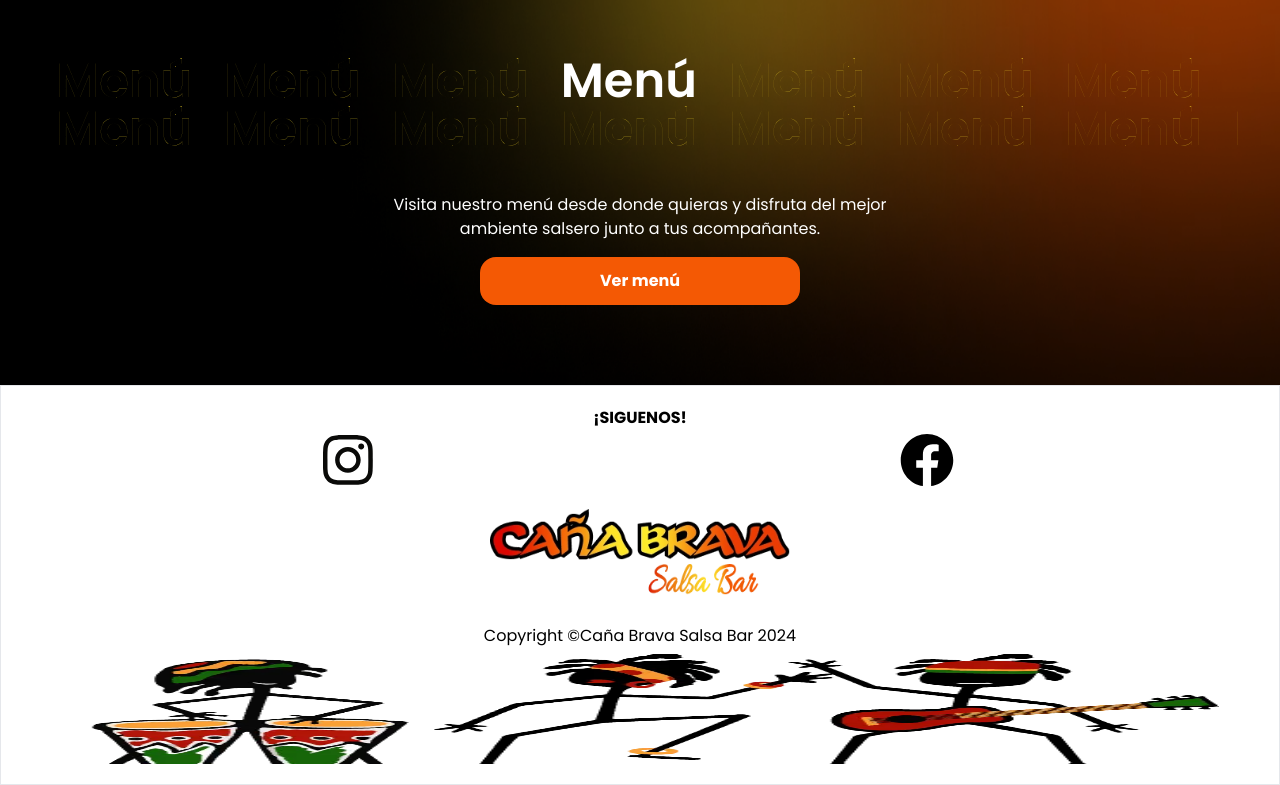
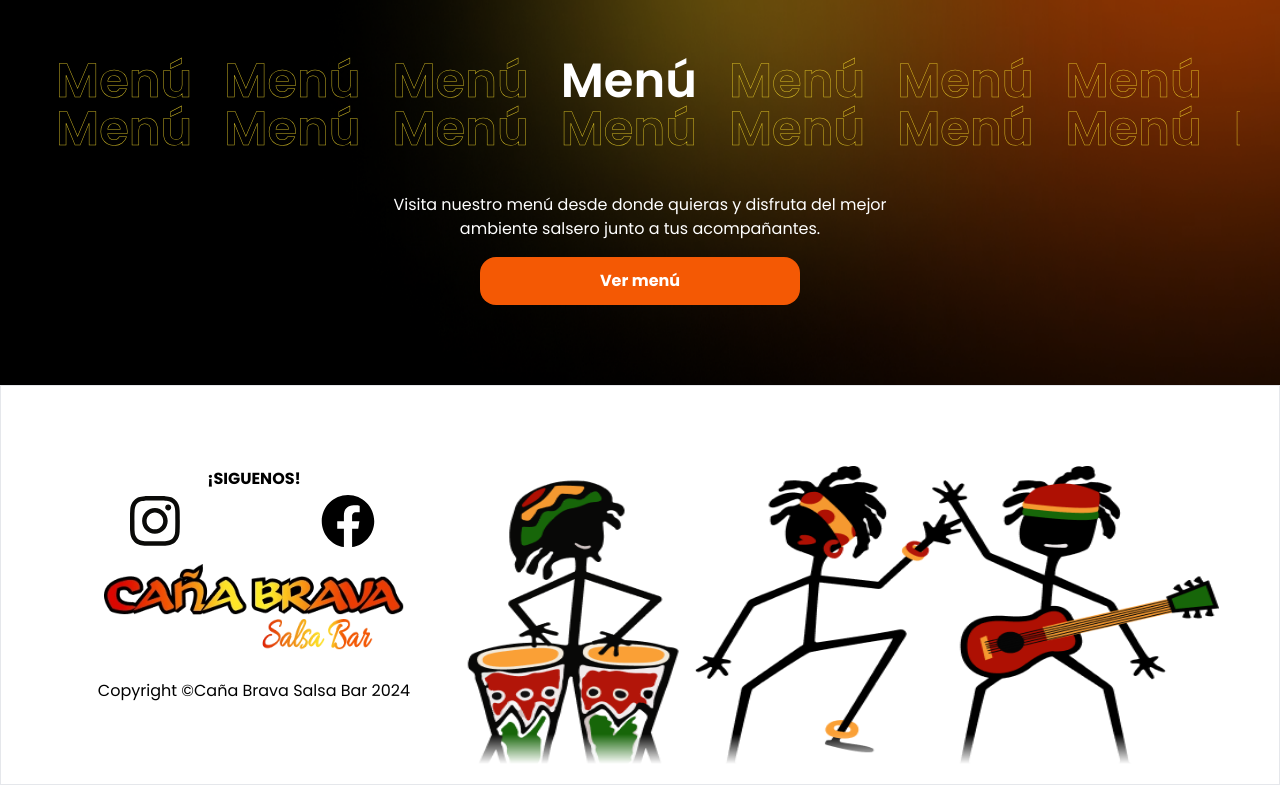
Before and after one commit to jusevasa/web-page-cana-brava, a Next.js app: page / in a window 1280 px wide. Shown: the part 689-1474 px from the top of the page. Built offline with nearby package versions, Linux system fonts and the light colour scheme; what tailwindcss-animated would draw is missing.

Commit message:
fix footer img desktop

```diff
--- a/app/globals.css
+++ b/app/globals.css
@@ -24,7 +24,7 @@
 
 .text-outline {
   -webkit-text-fill-color: transparent;
-  -webkit-text-stroke-width: 0.1px;
+  -webkit-text-stroke-width: 0.5px;
   -webkit-text-stroke-color: #ffe32ecf;
 }
 
@@ -43,3 +43,7 @@
     rgba(255, 255, 255, 0) 100%
   );
 }
+
+.img-mask {
+  mask-image: linear-gradient(black 90%, transparent);
+}
--- a/components/Footer.tsx
+++ b/components/Footer.tsx
@@ -6,8 +6,9 @@
 export const Footer = () => {
   return (
     <footer className='border min-h-[300px] h-[300px] md:h-[400px] bg-white w-full mt-20 p-5'>
-      <div className='flex justify-center max-w-7xl mx-auto md:pt-15 md:px-10 h-full items-center flex-col'>
-        <h4 className='font-bold'>¡SIGUENOS!</h4>
+      <div className='grid md:grid-cols-3 justify-center max-w-7xl mx-auto md:pt-15 md:px-10 h-full items-center flex-col'>
+        <div>
+          <h4 className='font-bold text-center '>¡SIGUENOS!</h4>
           <div className='flex w-full justify-around items-center'>
             <Link
               href='https://www.instagram.com/canabravasalsa.bar?igsh=cmp3aXZ4OW1kYW44'
@@ -35,10 +36,18 @@
                 height={150}
               />
             </div>
-          <p>Copyright &copy;Caña Brava Salsa Bar {new Date().getFullYear()}</p>
+            <p>
+              Copyright &copy;Caña Brava Salsa Bar {new Date().getFullYear()}
+            </p>
           </div>
-        <div className='w-full h-2/3 relative self-end hidden md:block'>
-          <Image alt='whatsapp-canabrava' src='/characters.webp' fill />
+        </div>
+        <div className='w-full h-2/3 md:h-5/6 md:w-full relative self-end hidden md:block md:col-span-2'>
+          <Image
+            alt='whatsapp-canabrava'
+            src='/characters.png'
+            fill
+            className='img-mask'
+          />
         </div>
       </div>
     </footer>
```
Also changed, not shown: public/characters.png (added). Lines whose indentation alone changed are shown as unchanged.
